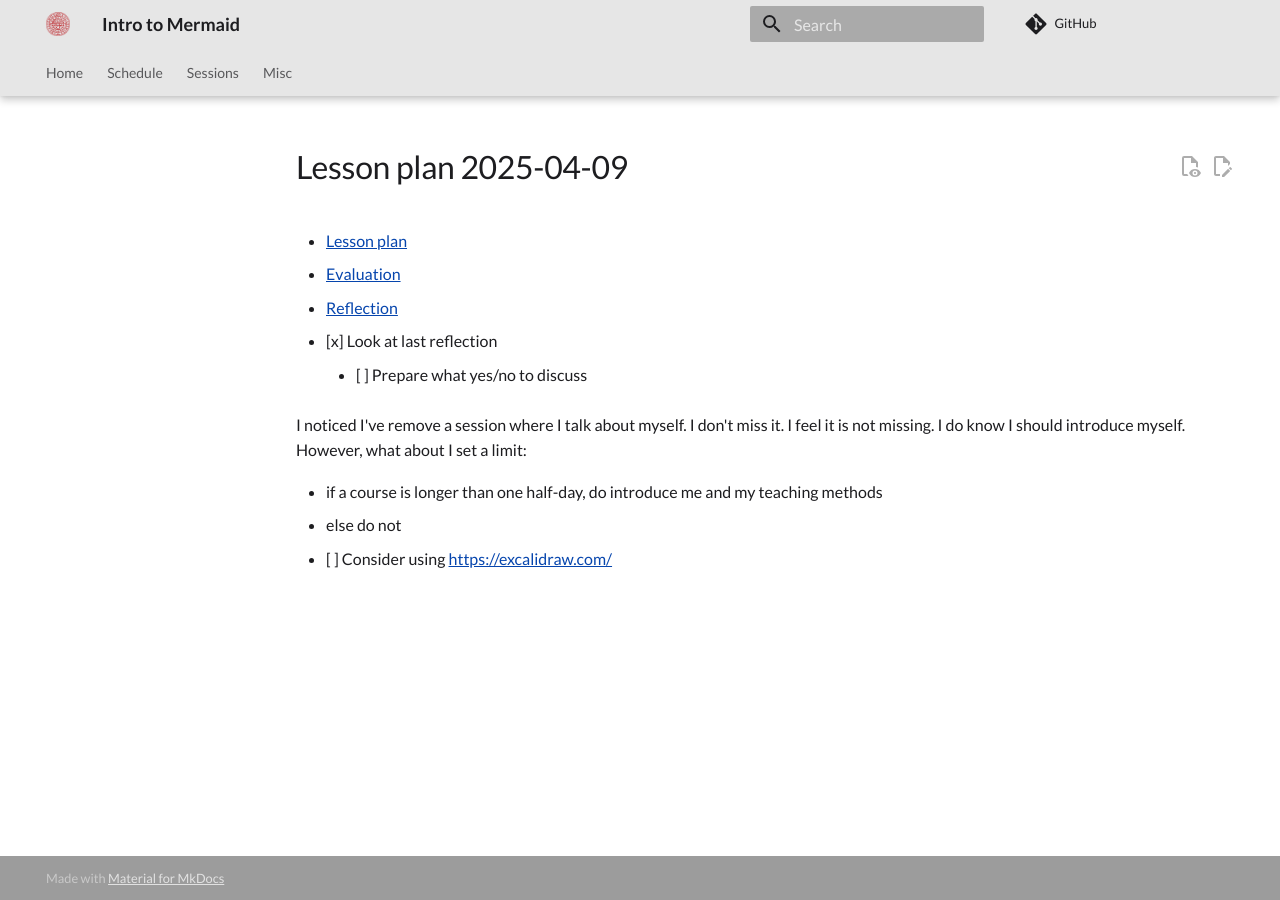
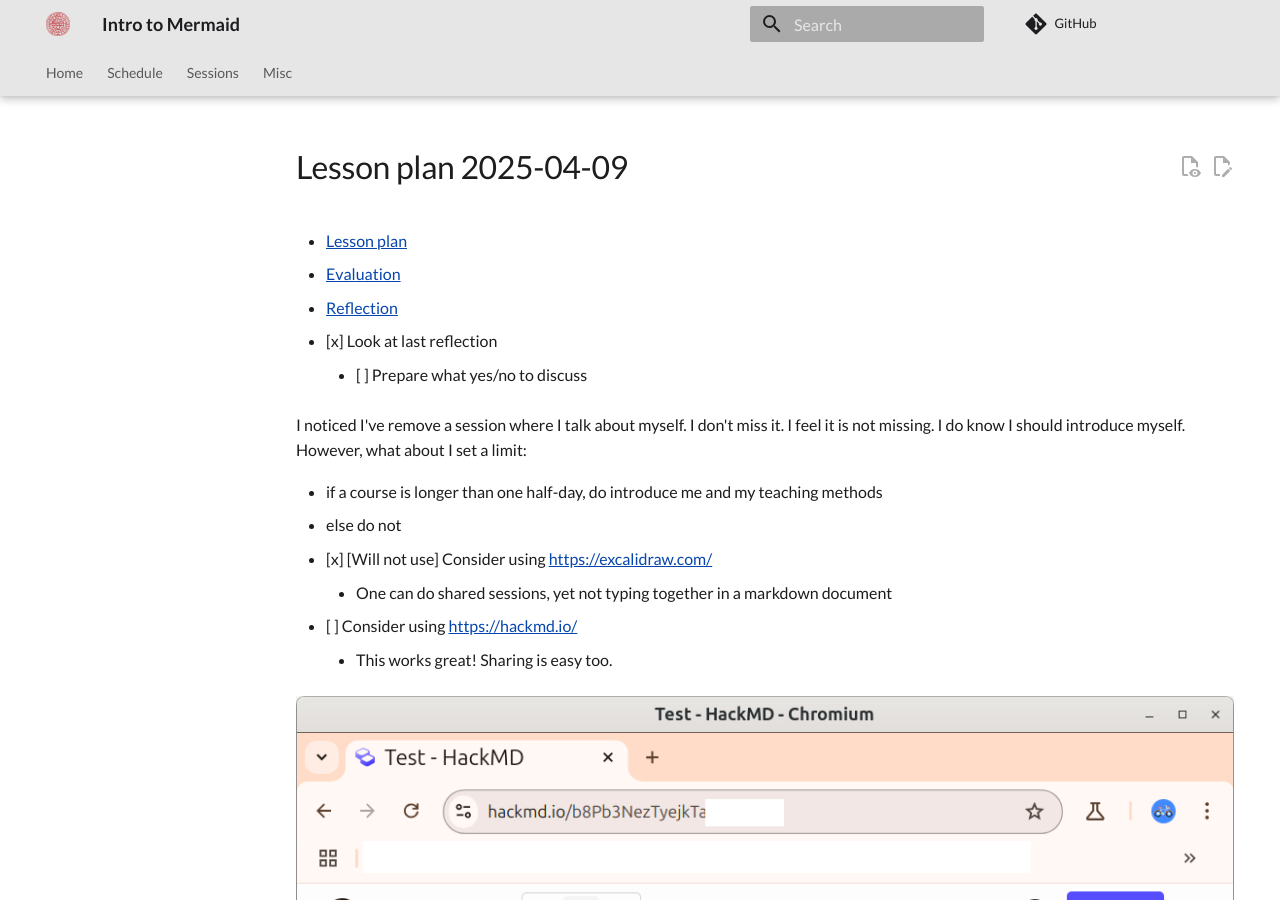
Before and after one commit to richelbilderbeek/lesson_mermaid, an MkDocs documentation site: the page built from docs/lesson_plans/20250410/README.md, in a window 1280 px wide and 900 px high. Built offline with MkDocs 1.6.1 and Material for MkDocs 9.7.7, drawn with Linux system fonts in a browser that asks for light colours; comment, search, counter and statistics services are not loaded.

Commit message:
Consider mermaid in HackMD

```diff
--- a/docs/lesson_plans/20250410/README.md
+++ b/docs/lesson_plans/20250410/README.md
@@ -16,4 +16,9 @@ However, what about I set a limit:
   do introduce me and my teaching methods
 - else do not
 
-- [ ] Consider using [https://excalidraw.com/](https://excalidraw.com/)
+- [x] [Will not use] Consider using [https://excalidraw.com/](https://excalidraw.com/)
+    - One can do shared sessions, yet not typing together in a markdown document
+- [ ] Consider using [https://hackmd.io/](https://hackmd.io/)
+    - This works great! Sharing is easy too.
+
+![Mermaid in HackMD](mermaid_in_hackmd.png)
```
Also changed, not shown: docs/lesson_plans/20250410/mermaid_in_hackmd.png (added).
